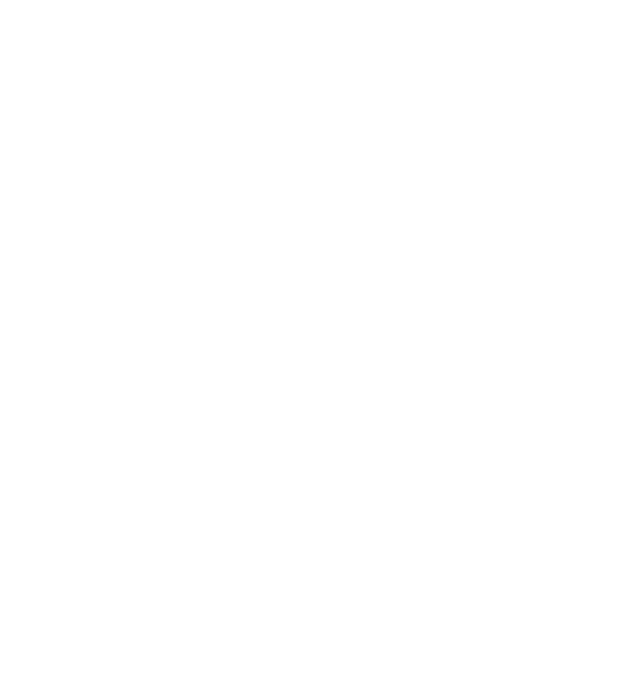
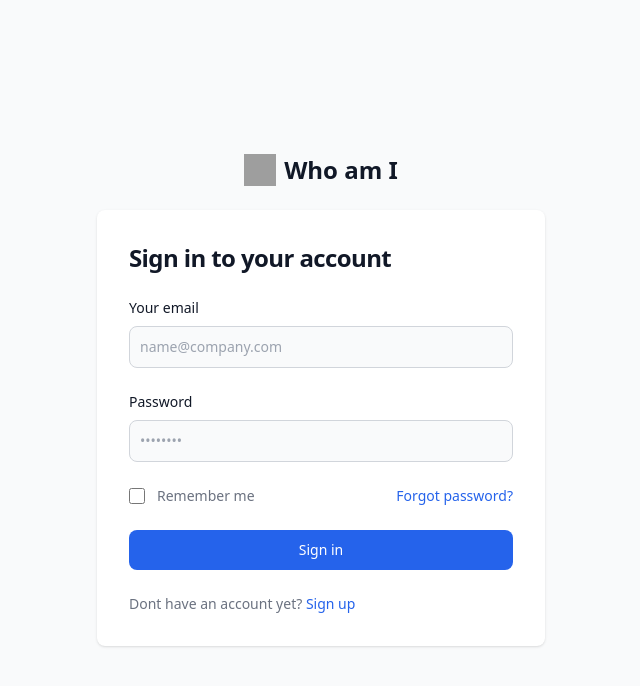
Before and after one commit to Nunyaklah/whoami, a Vue app: page /login in a window 1280 px wide. Before the commit this address had no page. Shown: the top 686 px of the page, without its empty margins (319-959 px from the left). Built offline with nearby package versions, Linux system fonts and the light colour scheme; grey boxes are pictures that could not be loaded.

Commit message:
worked on reslut calculation and login ui

```diff
--- a/db/db.json
+++ b/db/db.json
@@ -140,5 +140,17 @@
                 }
             ]
         }
+    ],
+    "results": [
+        {
+            "id": 1,
+            "personality": "Hurray ! You are an Introvert",
+            "personalityDetails": "An introvert is a person with qualities of a personality type known as introversion, which means that they feel more comfortable focusing on their inner thoughts and ideas, rather than what's happening externally. They enjoy spending time with just one or two people, rather than large groups or crowds.When you hear the word introvert, you might think of someone who's shy or quiet and prefers to be alone. While that may be true for some introverts, there's much more to this personality type. Whether you're an introvert or an extrovert all depends on how you process the world around you."
+        },
+        {
+            "id": 2,
+            "personality": "Hurray ! You are an Extrovert",
+            "personalityDetails": "The term extrovert describes one aspect of a personality dimension that is characterized by an outgoing and expressive pattern of behavior and social interaction. Extroverts tend to be gregarious, assertive, warm, active, excitement-seeking, and positive. On the positive side, extroverts are often described as talkative, sociable, action-oriented, enthusiastic, friendly, and outgoing. On the negative side, they are sometimes described as attention-seeking, easily distracted, and unable to spend time alone. Extroverts are also more likely to engage in risk-taking behaviors, including risky health behaviors."
+        }
     ]
 }
--- a/src/router/index.js
+++ b/src/router/index.js
@@ -15,9 +15,14 @@ const router = createRouter({
       component: () => import('../views/Personality.vue')
     },
     {
-      path: '/results/:result',
+      path: '/results',
       name: 'Results',
       component: () => import('../views/Result.vue')
+    },
+    {
+      path: '/login',
+      name: 'Login',
+      component: () => import('../views/Login.vue')
     }
   ]
 })
--- a/src/stores/personality.js
+++ b/src/stores/personality.js
@@ -1,5 +1,6 @@
 import { defineStore } from "pinia";
 import axios from "axios";
+import router from "../router/index";
 
 export const usePersonalityStore = defineStore("personalityStore", {
   state: () => ({
@@ -8,6 +9,10 @@ export const usePersonalityStore = defineStore("personalityStore", {
     question: "",
     questions: [],
     pointsArray: [0, 0, 0, 0, 0],
+    totalPoints: 0,
+    selected: false,
+    loading: false,
+    fullPage: true,
   }),
   actions: {
     //fetch all questions from the api
@@ -19,7 +24,7 @@ export const usePersonalityStore = defineStore("personalityStore", {
         })
           .then((resp) => {
             this.questions = resp.data;
-            this.question =  this.questions[this.index]
+            this.question = this.questions[this.index];
             resovle(resp);
           })
           .catch((err) => {
@@ -56,13 +61,21 @@ export const usePersonalityStore = defineStore("personalityStore", {
     // how the user clicks.
     markAsSelected(index) {
       for (let answer of this.question.answers) {
-           if(answer.selected === true){
-             answer.selected = false
+        if (answer.selected === true) {
+          answer.selected = false;
         }
       }
       this.question.answers[index].selected = true;
     },
+    // calcuates total points by summing up values in points array
+    calculatePoints() {
+      this.totalPoints = this.pointsArray.reduce(function (
+        previousValue,
+        currentValue
+      ) {
+        return previousValue + currentValue;
+      });
+      router.push("/results")
     },
-  getters: {
   },
 });
--- /dev/null
+++ b/src/stores/result.js
@@ -0,0 +1,45 @@
+import { defineStore } from "pinia";
+import axios from "axios";
+import { usePersonalityStore } from "../stores/personality";
+
+export const useResultStore = defineStore("resultStore", {
+  state: () => ({
+    baseUrl: "http://localhost:3000",
+    results: [],
+    result: "",
+    loading: false,
+  }),
+  actions: {
+    // function to get details based on results
+    getResults() {
+      return new Promise((resovle, reject) => {
+        axios({
+          url: `${this.baseUrl}/results`,
+          method: "GET",
+        })
+          .then((resp) => {
+            this.results = resp.data;
+            this.finalResults();
+
+            resovle(resp);
+          })
+          .catch((err) => {
+            console.log(err);
+
+            reject(err);
+          });
+      });
+    },
+    // function to tell if someone is an introvert or an extrovert
+    finalResults() {
+      const totalPoints = usePersonalityStore().totalPoints;
+      console.log(totalPoints);
+
+      if (totalPoints > 5) {
+        this.result = this.results.filter((result) => result.id == 2);
+      } else {
+        this.result = this.results.filter((result) => result.id == 1);
+      }
+    },
+  },
+});
--- /dev/null
+++ b/src/views/Login.vue
@@ -0,0 +1,99 @@
+<template>
+  <section class="bg-gray-50 dark:bg-gray-900">
+    <div
+      class="flex flex-col items-center justify-center px-6 py-8 mx-auto md:h-screen lg:py-0"
+    >
+      <a
+        href="#"
+        class="flex items-center mb-6 text-2xl font-semibold text-gray-900 dark:text-white"
+      >
+        <img
+          class="w-8 h-8 mr-2"
+          src="https://flowbite.s3.amazonaws.com/blocks/marketing-ui/logo.svg"
+          alt="logo"
+        />
+        Who am I
+      </a>
+      <div
+        class="w-full bg-white rounded-lg shadow dark:border md:mt-0 sm:max-w-md xl:p-0 dark:bg-gray-800 dark:border-gray-700"
+      >
+        <div class="p-6 space-y-4 md:space-y-6 sm:p-8">
+          <h1
+            class="text-xl font-bold leading-tight tracking-tight text-gray-900 md:text-2xl dark:text-white"
+          >
+            Sign in to your account
+          </h1>
+          <form class="space-y-4 md:space-y-6" action="#">
+            <div>
+              <label
+                for="email"
+                class="block mb-2 text-sm font-medium text-gray-900 dark:text-white"
+                >Your email</label
+              >
+              <input
+                type="email"
+                name="email"
+                id="email"
+                class="bg-gray-50 border border-gray-300 text-gray-900 sm:text-sm rounded-lg focus:ring-blue-600 focus:border-blue-600 block w-full p-2.5 dark:bg-gray-700 dark:border-gray-600 dark:placeholder-gray-400 dark:text-white dark:focus:ring-blue-500 dark:focus:border-blue-500"
+                placeholder="name@company.com"
+                required=""
+              />
+            </div>
+            <div>
+              <label
+                for="password"
+                class="block mb-2 text-sm font-medium text-gray-900 dark:text-white"
+                >Password</label
+              >
+              <input
+                type="password"
+                name="password"
+                id="password"
+                placeholder="••••••••"
+                class="bg-gray-50 border border-gray-300 text-gray-900 sm:text-sm rounded-lg focus:ring-blue-600 focus:border-blue-600 block w-full p-2.5 dark:bg-gray-700 dark:border-gray-600 dark:placeholder-gray-400 dark:text-white dark:focus:ring-blue-500 dark:focus:border-blue-500"
+
+              />
+            </div>
+            <div class="flex items-center justify-between">
+              <div class="flex items-start">
+                <div class="flex items-center h-5">
+                  <input
+                    id="remember"
+                    aria-describedby="remember"
+                    type="checkbox"
+                    class="w-4 h-4 border border-gray-300 rounded bg-gray-50 focus:ring-3 focus:ring-blue-300 dark:bg-gray-700 dark:border-gray-600 dark:focus:ring-blue-600 dark:ring-offset-gray-800"
+
+                  />
+                </div>
+                <div class="ml-3 text-sm">
+                  <label for="remember" class="text-gray-500 dark:text-gray-300"
+                    >Remember me</label
+                  >
+                </div>
+              </div>
+              <a
+                href="#"
+                class="text-sm font-medium text-blue-600 hover:underline dark:text-blue-500"
+                >Forgot password?</a
+              >
+            </div>
+            <button
+              type="submit"
+              class="w-full text-white bg-blue-600 hover:bg-blue-700 focus:ring-4 focus:outline-none focus:ring-blue-300 font-medium rounded-lg text-sm px-5 py-2.5 text-center dark:bg-blue-600 dark:hover:bg-blue-700 dark:focus:ring-blue-800"
+            >
+              Sign in
+            </button>
+            <p class="text-sm font-light text-gray-500 dark:text-gray-400">
+              Dont have an account yet?
+              <a
+                href="#"
+                class="font-medium text-blue-600 hover:underline dark:text-blue-500"
+                >Sign up</a
+              >
+            </p>
+          </form>
+        </div>
+      </div>
+    </div>
+  </section>
+</template>
--- a/src/views/Personality.vue
+++ b/src/views/Personality.vue
@@ -65,35 +65,29 @@
 
           <button
             class="bg-black text-white font-semibold py-4 px-10 rounded ml-4"
+            @click.prevent="
+              questionsStore.calculatePoints();
+            "
+            v-if="index == 4"
           >
             Submit
           </button>
         </div>
       </form>
-      <!-- <div class="vld-parent">
-        <loading
-          v-model:active="isLoading"
-          :can-cancel="true"
-          :on-cancel="onCancel"
-          :is-full-page="fullPage"
-        />
-      </div> -->
     </div>
   </div>
 </template>
 
 <script setup>
-// import Loading from "vue-loading-overlay";
 
 import { storeToRefs } from "pinia";
-import { onMounted } from "vue";
 import {usePersonalityStore} from '../stores/personality'
 
 // create store
 const questionsStore = usePersonalityStore()
 
 // creating store refs
-const {question, index} = storeToRefs(questionsStore)
+const {question, index ,loading, fullPage} = storeToRefs(questionsStore)
 
 //fetch the questions from api
 questionsStore.getQuestions()
--- a/src/views/Result.vue
+++ b/src/views/Result.vue
@@ -1,34 +1,29 @@
 <template>
-  <div class="py-20 overflow-x-hidden font-poppins">
+  <div class="py-20 overflow-x-hidden  font-poppins">
     <div class="p-4 container m-auto flex flex-col items-center">
       <div
-        class="xl:w-80 md:mb-14 xl:mb-0 relative h-auto flex flex-column items-center justify-center"
+        class="xl:w-[800px] md:mb-14 xl:mb-0 relative h-auto flex flex-column items-center justify-center"
       >
         <img
-          src="@/assets/images/introvert.jpg"
+          src="@/assets/images/result.jpg"
           alt="Envelope with a newsletter"
           role="img"
           class="h-full xl:w-full lg:w-1/2 w-full"
-          v-if="personality === 'You are an Introvert!!'"
-        />
-        <img
-          src="@/assets/images/extrovert.jpg"
-          alt="Envelope with a newsletter"
-          role="img"
-          class="h-full xl:w-full lg:w-1/2 w-full"
-          v-if="personality === 'You are an Extrovert!!'"
         />
       </div>
+      <p class="text-base leading-normal text-gray-600 text-center">
+          Personality is more important than beauty, but imagination is more
+          important than both of them.
+      </p>
       <div class="w-full xl:w-1/2 p-10 text-center">
         <h1
           class="text-2xl md:text-4xl xl:text-5xl font-bold leading-10 text-gray-800 mb-4 text-center md:mt-0 mt-4"
         >
-          {{ personality }}
+          {{ result[0].personality}}
         </h1>
         <p class="text-base leading-normal text-gray-600 text-center">
-          Personality is more important than beauty, but imagination is more
-          important than both of them.
-        </p>
+          {{result[0].personalityDetails}}
+      </p>
         <div class="mt-12 m-auto text-center">
           <router-link to="/">
             <button
@@ -44,7 +39,17 @@
 </template>
 
 <script setup>
-import { ref } from "vue";
+import { storeToRefs } from "pinia";
+import { onMounted } from "vue";
+import {useResultStore} from '../stores/result'
 
-let personality = ref(JSON.parse(this.$route.params.result));
+// create store
+const resultStore = useResultStore()
+
+// creating store refs
+const {result} = storeToRefs(resultStore)
+
+//fetch results from results store
+resultStore.getResults()
+
 </script>
```
Also changed, not shown: src/assets/images/result.jpg (added). Lines whose indentation alone changed are shown as unchanged.
